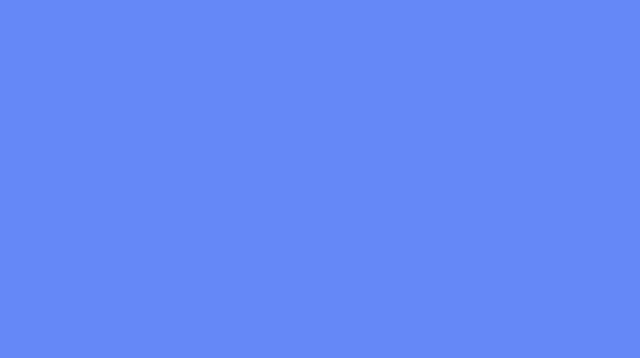
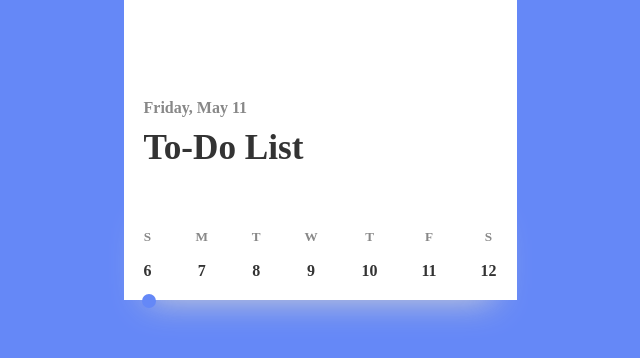
Before and after one commit to helloworld442/todo-list-project, a React (Vite) app: page / in a window 1280 px wide. Shown: the top 358 px of the page, without its empty margins (320-960 px from the left). Built offline with nearby package versions, Linux system fonts and the light colour scheme.

Commit message:
feat : create the header components

```diff
--- /dev/null
+++ b/src/layout/Header/Header.jsx
@@ -0,0 +1,53 @@
+import { useState } from "react";
+import {
+  HeaderCol,
+  HeaderDesToggle,
+  HeaderDescBox,
+  HeaderDescItem,
+  HeaderDescList,
+  HeaderTitleBox,
+  HeaderTitleText,
+} from "./style";
+
+const dates = ["S", "M", "T", "W", "T", "F", "S"];
+const distances = [-2, 53, 108, 163, 222, 280, 338];
+
+const HeaderContainer = () => {
+  const [number, setNumber] = useState(0);
+
+  const onToggleButton = (idx) => setNumber(idx);
+
+  return (
+    <HeaderCol>
+      <HeaderTitle />
+      <HeaderDescription number={number} onCount={onToggleButton} />
+    </HeaderCol>
+  );
+};
+
+const HeaderTitle = () => {
+  return (
+    <HeaderTitleBox>
+      <HeaderTitleText size="small">Friday, May 11</HeaderTitleText>
+      <HeaderTitleText size="large">To-Do List</HeaderTitleText>
+    </HeaderTitleBox>
+  );
+};
+
+const HeaderDescription = ({ number, onCount }) => {
+  return (
+    <HeaderDescBox>
+      <HeaderDescList>
+        {dates.map((date, idx) => (
+          <HeaderDescItem key={idx} onClick={() => onCount(idx)}>
+            <span className="date-day">{date}</span>
+            <span className="date-num">{6 + idx}</span>
+          </HeaderDescItem>
+        ))}
+      </HeaderDescList>
+      <HeaderDesToggle distance={distances[number]} />
+    </HeaderDescBox>
+  );
+};
+
+export default HeaderContainer;
--- /dev/null
+++ b/src/layout/Header/style.js
@@ -0,0 +1,81 @@
+import { css, styled } from "styled-components";
+
+export const HeaderCol = styled.div`
+  display: flex;
+  flex-direction: column;
+`;
+
+export const HeaderTitleBox = styled.div`
+  width: 100%;
+  height: 180px;
+  padding: 0 20px;
+  padding-top: 100px;
+  box-sizing: border-box;
+`;
+
+export const HeaderTitleText = styled.span`
+  ${(props) =>
+    props.size === "small" &&
+    css`
+      margin-bottom: 14px;
+      display: block;
+      font-size: 1rem;
+      font-weight: bold;
+      color: #888;
+    `}
+  ${(props) =>
+    props.size === "large" &&
+    css`
+      display: block;
+      font-size: 2.2rem;
+      font-weight: 900;
+      color: #333;
+    `}
+`;
+
+export const HeaderDescBox = styled.div`
+  position: relative;
+  width: 100%;
+  height: 120px;
+  padding: 0 20px;
+  padding-top: 50px;
+  box-sizing: border-box;
+  box-shadow: 0px 24px 35px -24px rgba(211, 211, 211, 0.98);
+`;
+
+export const HeaderDescList = styled.ul`
+  width: 100%;
+  height: 100%;
+  display: flex;
+  flex-direction: row;
+  justify-content: space-between;
+`;
+
+export const HeaderDescItem = styled.li`
+  cursor: pointer;
+  text-align: center;
+  .date-day {
+    padding-bottom: 20px;
+    display: block;
+    font-size: 0.825rem;
+    font-weight: bold;
+    color: #888;
+  }
+  .date-num {
+    display: block;
+    font-size: 1rem;
+    font-weight: bold;
+    color: #333;
+  }
+`;
+
+export const HeaderDesToggle = styled.div`
+  position: absolute;
+  bottom: -8px;
+  width: 14px;
+  height: 14px;
+  border-radius: 100%;
+  background: rgb(101, 136, 247);
+  transition: all 0.5s ease-in-out;
+  transform: translateX(${(props) => props.distance}px);
+`;
--- a/src/layout/Layout.jsx
+++ b/src/layout/Layout.jsx
@@ -4,6 +4,7 @@ const Layout = styled.div`
   max-width: 393px;
   max-height: 850px;
   margin: 0 auto;
+  background: #fff;
 `;
 
 export default Layout;
--- a/src/pages/Home.jsx
+++ b/src/pages/Home.jsx
@@ -1,7 +1,12 @@
+import HeaderContainer from "../layout/Header/Header";
 import Layout from "../layout/Layout";
 
 const Home = () => {
-  return <Layout></Layout>;
+  return (
+    <Layout>
+      <HeaderContainer />
+    </Layout>
+  );
 };
 
 export default Home;
```
Also changed, not shown: src/layout/Header.jsx (deleted).
